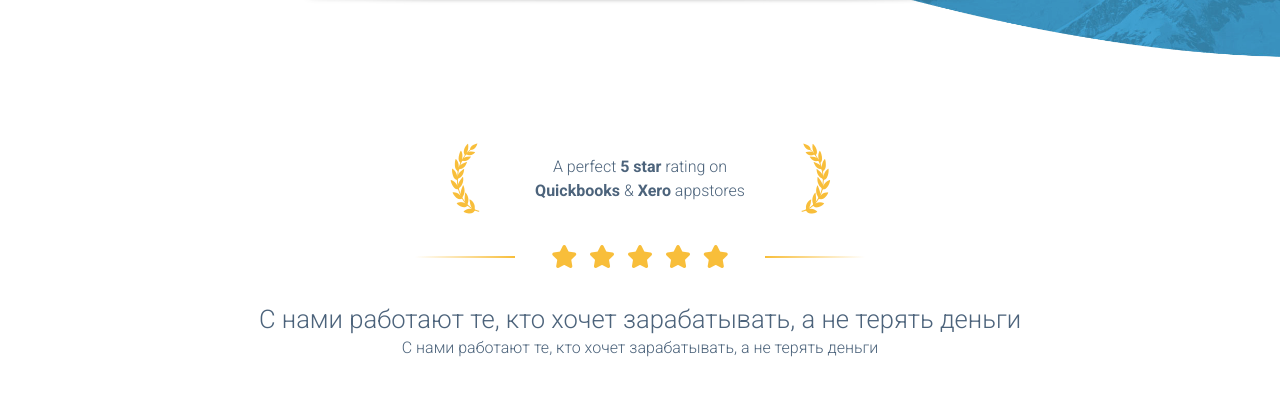
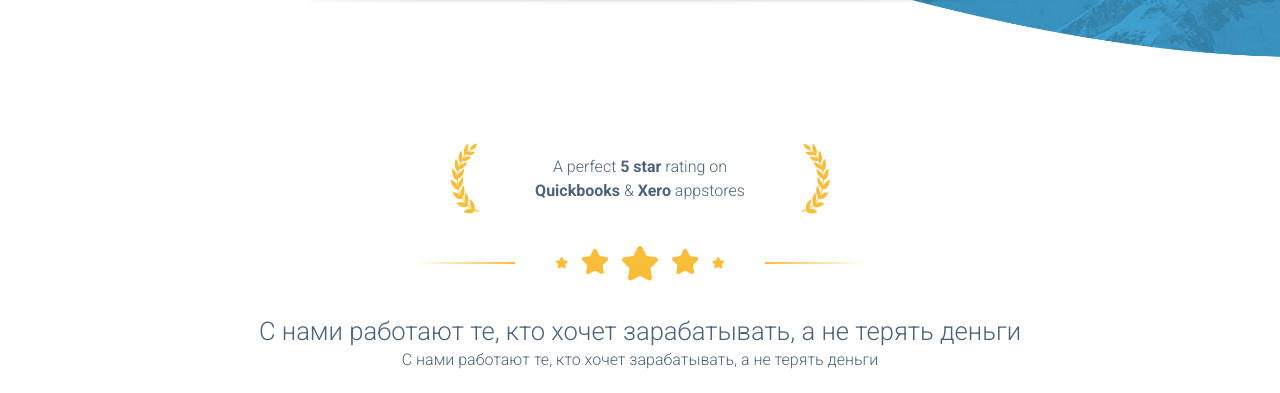
Before and after one commit to iLunts/photobel-landing, a website: page index.html in a window 1280 px wide. Shown: the part 984-1377 px from the top of the page. Drawn offline with Linux system fonts and the light colour scheme; files whose address does not match are found by name.

Commit message:
small changes star

```diff
--- a/index.html
+++ b/index.html
@@ -97,11 +97,11 @@
                             <i class="icon icon--xlg icon-laurel-right t--yellow"></i>
                         </div>
                         <div class="star__rating">
-                            <i class="icon icon-star t--yellow"></i>
-                            <i class="icon icon-star t--yellow"></i>
-                            <i class="icon icon-star t--yellow"></i>
-                            <i class="icon icon-star t--yellow"></i>
-                            <i class="icon icon-star t--yellow"></i>
+                            <i class="icon  icon--sm icon-star t--yellow"></i>
+                            <i class="icon icon--smd icon-star t--yellow"></i>
+                            <i class="icon icon--md icon-star t--yellow"></i>
+                            <i class="icon icon--smd icon-star t--yellow"></i>
+                            <i class="icon icon--sm icon-star t--yellow"></i>
                         </div>
                     </div>
                     <div class="col--1-1 t--c">
--- a/websrc/less/icon.less
+++ b/websrc/less/icon.less
@@ -24,6 +24,11 @@
         font-size: @icon-font-size-sm;
     }
 
+    // Modificator '.icon.icon--smd'
+    &&--smd{
+        font-size: @icon-font-size-smd;
+    }
+
     // Modificator '.icon.icon--md'
     &&--md{
         font-size: @icon-font-size-md;
--- a/websrc/less/variables.less
+++ b/websrc/less/variables.less
@@ -63,5 +63,6 @@
 @icon-font-size:           1.5rem;
 @icon-font-size-sm:        @icon-font-size / 2;
 @icon-font-size-md:        @icon-font-size * 1.5;
+@icon-font-size-smd:       @icon-font-size * 1.10;
 @icon-font-size-lg:        @icon-font-size * 2;
 @icon-font-size-xlg:       @icon-font-size * 3;
```
Also changed, not shown: content/css/style.min.css.
